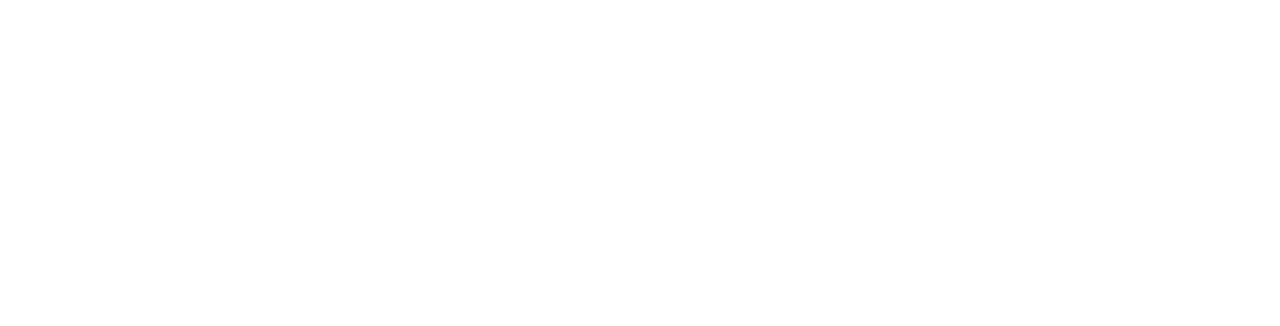
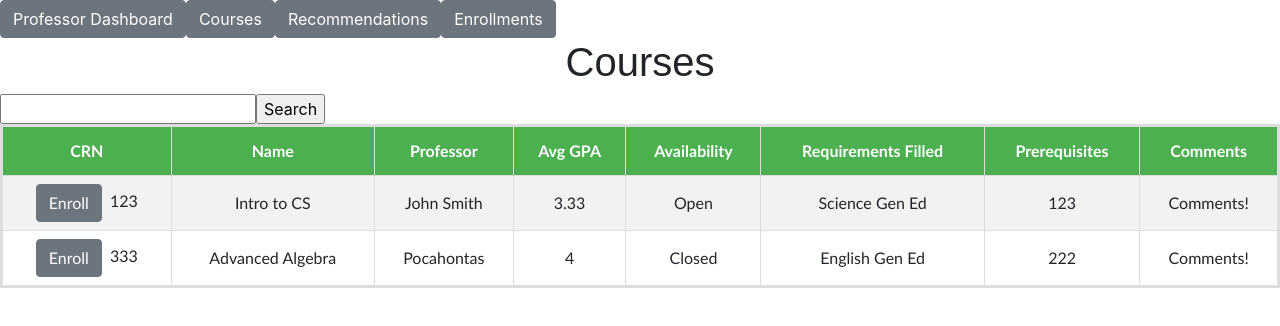
Before and after one commit to BendJohn/RateMate_CS411, a React (Create React App) app in the folder frontend/: page /Courses in a window 1280 px wide. Shown: the top 326 px of the page. Built offline with nearby package versions, Linux system fonts and the light colour scheme; the HTML template or start-up script is replaced by a standard one.

Commit message:
Can pass enrollment information between pages

```diff
--- /dev/null
+++ b/frontend/src/components/Courses.js
@@ -0,0 +1,152 @@
+import React from 'react';
+import { NavBar } from './NavBar';
+import { Button, Nav } from 'reactstrap';
+import './Table.css';
+
+export class Courses extends React.Component {
+    constructor(props) {
+        super(props);
+        this.state = {
+            courses: [
+                {
+                    professor_name: "John Smith",
+                    CRN: 123,
+                    name: "Intro to CS",
+                    comments: "Comments!",
+                    availability: true,
+                    avgGpa: 3.33,
+                    requirements_filled: "Science Gen Ed",
+                    prerequisites: "123"
+                },
+                {
+                    professor_name: "Pocahontas",
+                    CRN: 333,
+                    name: "Advanced Algebra",
+                    comments: "Comments!",
+                    availability: false,
+                    avgGpa: 4.0,
+                    requirements_filled: "English Gen Ed",
+                    prerequisites: "222"
+                }
+            ],
+            displayedCourses: [
+                {
+                    professor_name: "John Smith",
+                    CRN: 123,
+                    name: "Intro to CS",
+                    comments: "Comments!",
+                    availability: true,
+                    avgGpa: 3.33,
+                    requirements_filled: "Science Gen Ed",
+                    prerequisites: "123"
+                },
+                {
+                    professor_name: "Pocahontas",
+                    CRN: 333,
+                    name: "Advanced Algebra",
+                    comments: "Comments!",
+                    availability: false,
+                    avgGpa: 4.0,
+                    requirements_filled: "English Gen Ed",
+                    prerequisites: "222"
+                }
+            ],
+            enrollments: ["props from course"],
+            newCourse: "",
+        };
+
+        this.updateInput = this.updateInput.bind(this);
+        this.searchCourseByName = this.searchCourseByName.bind(this);
+    }
+
+    updateInput(evt) {
+        const val = evt.target.value;
+        const courses = this.state.courses;
+        const displayed = this.state.displayedCourses;
+
+        this.state = ({
+            courses: courses,
+            displayedCourses: displayed,
+            newCourse: val
+        });
+    }
+
+    // async componentDidMount() {
+    //     const allCourses = await getallCourses();
+    //     this.setState({ courses: allCourses, displayedCourses: allCourses });
+    // }
+
+    async searchCourseByName(evt) {
+        evt.preventDefault();
+        console.log(this.state);
+        if (this.state.newCourse !== undefined) {
+            if (this.state.newCourse === "") {
+                var courses = this.state.courses;
+                this.setState({ displayedCourses: courses });
+                return;
+            }
+
+            // const res = await getProfessorByName(this.state.newProfessor);
+            var searchStr = this.state.newCourse;
+            var filtered = [];
+
+            for (var i = 0; i < this.state.courses.length; i++) {
+                if (this.state.courses[i].name.toLowerCase().includes(searchStr.toLowerCase())) {
+                    filtered.push(this.state.courses[i]);
+                }
+            }
+            this.setState({ displayedCourses: filtered })
+        }
+    }
+
+    renderTableData() {
+        if (this.state.displayedCourses.length === 0) {
+            return;
+        }
+
+        return this.state.displayedCourses.map((course, index) => {
+        const { professor_name, CRN, name, comments, availability, avgGpa, requirements_filled, prerequisites } = course //destructuring
+        return (
+            <tr key={CRN}>
+                <td>
+                    <Button id="delete"> Enroll </Button> &nbsp;
+                    {CRN}
+                </td>
+                <td>{name} </td>
+                <td>{professor_name} </td>
+                <td>{avgGpa} </td>
+                <td> {availability ? ("Open") : ("Closed")} </td>
+                <td>{requirements_filled} </td>
+                <td>{prerequisites} </td>
+                <td>{comments} </td>
+            </tr>
+        )})
+    }
+
+    render() {
+        return (
+            <div>
+                <NavBar
+                    enrollments={this.state.enrollments}
+                />
+
+                <h1 id='title'>Courses</h1>
+
+                <form onSubmit={this.searchCourseByName}>
+                    <input type="text" onChange={this.updateInput}/>
+                    <input type="submit" value="Search"/>
+                </form>
+
+                <table id='table'>
+                    <tbody>
+                        <tr> <th> CRN </th> <th> Name </th> <th> Professor </th> <th> Avg GPA </th> <th> Availability </th>
+                        <th> Requirements Filled </th> <th> Prerequisites </th> <th> Comments </th> </tr>
+                        {this.renderTableData()}
+                    </tbody>
+                </table>
+            </div>
+        )
+    }
+}
+
+export default Courses;
--- a/frontend/src/components/Enrollments.js
+++ b/frontend/src/components/Enrollments.js
@@ -2,11 +2,27 @@
 import { NavBar } from './NavBar'
 
 export class Enrollments extends React.Component {
+    constructor(props) {
+        super(props);
+        this.state = {
+            enrollments: []
+        };
+    }
+
+    async componentDidMount() {
+        if (this.props.location.state.enrollments) {
+            this.setState({
+                enrollments: this.props.location.state.enrollments
+            })
+        }
+    }
+
     render() {
         return (
             <>
             <NavBar/>
-        <h1> Enrollments Page </h1>
+            <h1 id='title'> Enrollments Page </h1>
+            {console.log(this.state.enrollments)}
             </>
         )
     }
--- a/frontend/src/components/NavBar.js
+++ b/frontend/src/components/NavBar.js
@@ -3,12 +3,25 @@
 import { Button } from 'reactstrap';
 
 export class NavBar extends React.Component {
+  constructor(props) {
+    super(props);
+    this.state = {
+        enrollments: this.props.enrollments
+    };
+  }
+
+
   render() {
     return (
       <>
-        <Button onClick={() => history.push('/')}> Professor Dashboard </Button>
-        <Button onClick={() => history.push('/Recommendations')}> Recommendations </Button>
-        <Button onClick={() => history.push('/Enrollments')}> Enrollments </Button>
+        <Button onClick={() => history.push({pathname: '/'})}> Professor Dashboard </Button>
+        <Button onClick={() => history.push({pathname: '/Courses'})}> Courses </Button>
+        <Button onClick={() => history.push({pathname: '/Recommendations', state: {recs: ["hi"]}})}> Recommendations </Button>
+        <Button onClick={() => history.push(
+            { pathname: '/Enrollments',
+              state: {
+              enrollments: this.state.enrollments,
+            }})}> Enrollments </Button>
       </>
     )
   }
--- a/frontend/src/components/ProfessorDashboard.js
+++ b/frontend/src/components/ProfessorDashboard.js
@@ -1,5 +1,5 @@
 import React from 'react';
-import './ProfessorDashboard.css'
+import './Table.css';
 import { Button } from 'reactstrap';
 import { getAllProfessors, deleteProfessor, createProfessor, getProfessorByName, editProfessor } from '../utils/apiWrapper';
 import { NavBar } from "./NavBar";
@@ -116,7 +116,6 @@
         this.setState({displayedProfessors: profs});
     }
 
-    // Search by name ONLY
     async searchProfessorByName(evt) {
         evt.preventDefault();
         if (this.state.newProfessor !== undefined) {
@@ -172,7 +171,7 @@
                     <input type="submit" value="Search"/>
                 </form>
 
-                <table id='professors'>
+                <table id='table'>
                     <tbody>
                         <tr> <th> Professor Name </th> <th> Rating </th> </tr>
                         {this.renderTableData()}
--- a/frontend/src/components/Recommendations.js
+++ b/frontend/src/components/Recommendations.js
@@ -1,12 +1,25 @@
 import React from 'react';
-import { NavBar } from './NavBar'
+import { NavBar } from './NavBar';
+import { Button } from 'reactstrap';
 
 export class Recommendations extends React.Component {
+    constructor(props) {
+        super(props);
+        this.state = {
+            recs: [],
+            enrollments: ["props passed from recommendations"]
+        };
+    }
+
+
     render() {
         return (
             <>
-        <NavBar/>
-        <h1> Recommendations Page </h1>
+                <NavBar
+                    enrollments={this.state.enrollments}
+                />
+
+            <h1 id='title'> Recommendations </h1>
             </>
         )
     }
--- a/frontend/src/components/ProfessorDashboard.css
+++ b/frontend/src/components/Table.css
@@ -3,7 +3,7 @@
 font-family: arial, sans-serif;
 }
 
-#professors {
+#table {
 text-align: center;
 font-family: "Trebuchet MS", Arial, Helvetica, sans-serif;
 border-collapse: collapse;
@@ -11,16 +11,16 @@
 width: 100%;
 }
 
-#professors td, #professors th {
+#table td, #table th {
 border: 1px solid #ddd;
 padding: 8px;
 }
 
-#professors tr:nth-child(even){background-color: #f2f2f2;}
+#table tr:nth-child(even){background-color: #f2f2f2;}
 
-#professors tr:hover {background-color: #ddd;}
+#table tr:hover {background-color: #ddd;}
 
-#professors th {
+#table th {
 padding-top: 12px;
 padding-bottom: 12px;
 text-align: center;
--- a/frontend/src/utils/Routes.js
+++ b/frontend/src/utils/Routes.js
@@ -4,6 +4,7 @@
 import ProfessorDashboard from "../components/ProfessorDashboard";
 import Recommendations from "../components/Recommendations";
 import Enrollments from "../components/Enrollments";
+import Courses from "../components/Courses";
 import history from "./history";
 
 export default class Routes extends Component {
@@ -14,6 +15,7 @@
                     <Route path="/" exact component={ProfessorDashboard} />
                     <Route path="/Recommendations" component={Recommendations} />
                     <Route path="/Enrollments" component={Enrollments} />
+                    <Route path="/Courses" component={Courses} />
                 </Switch>
             </Router>
         )
```
Lines whose indentation alone changed are shown as unchanged.
